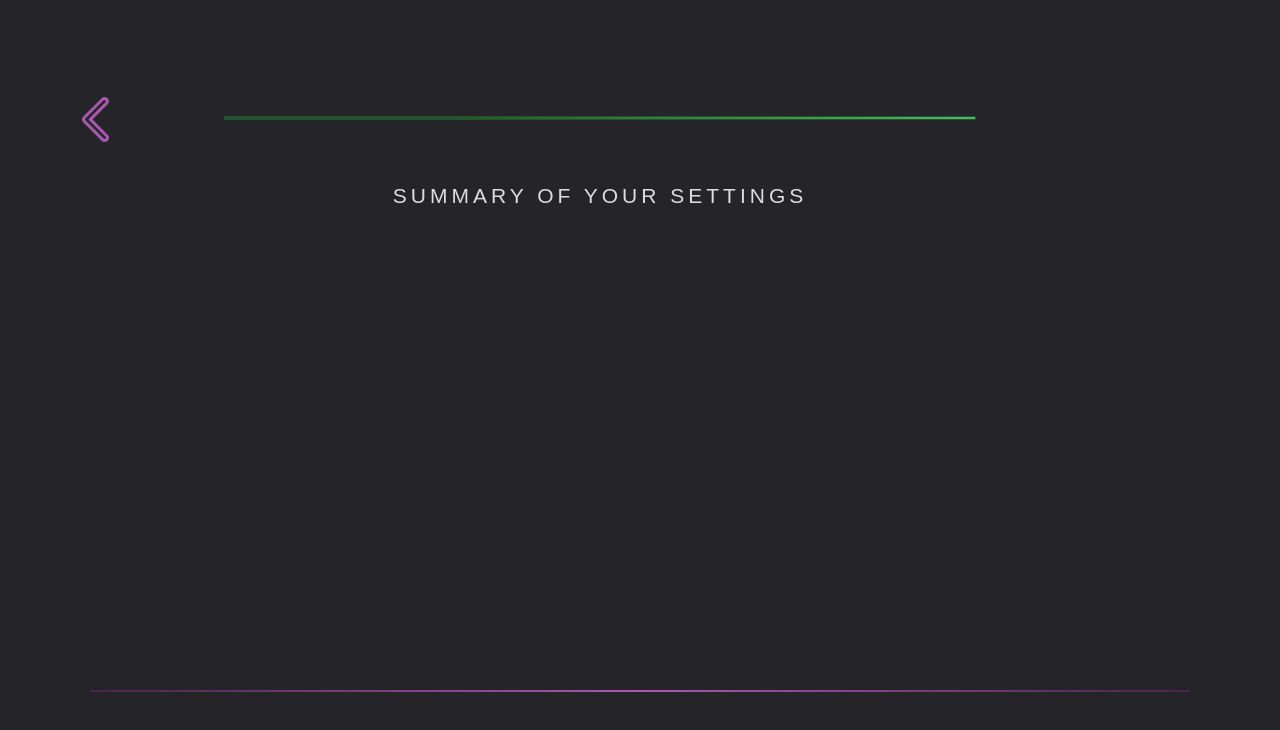
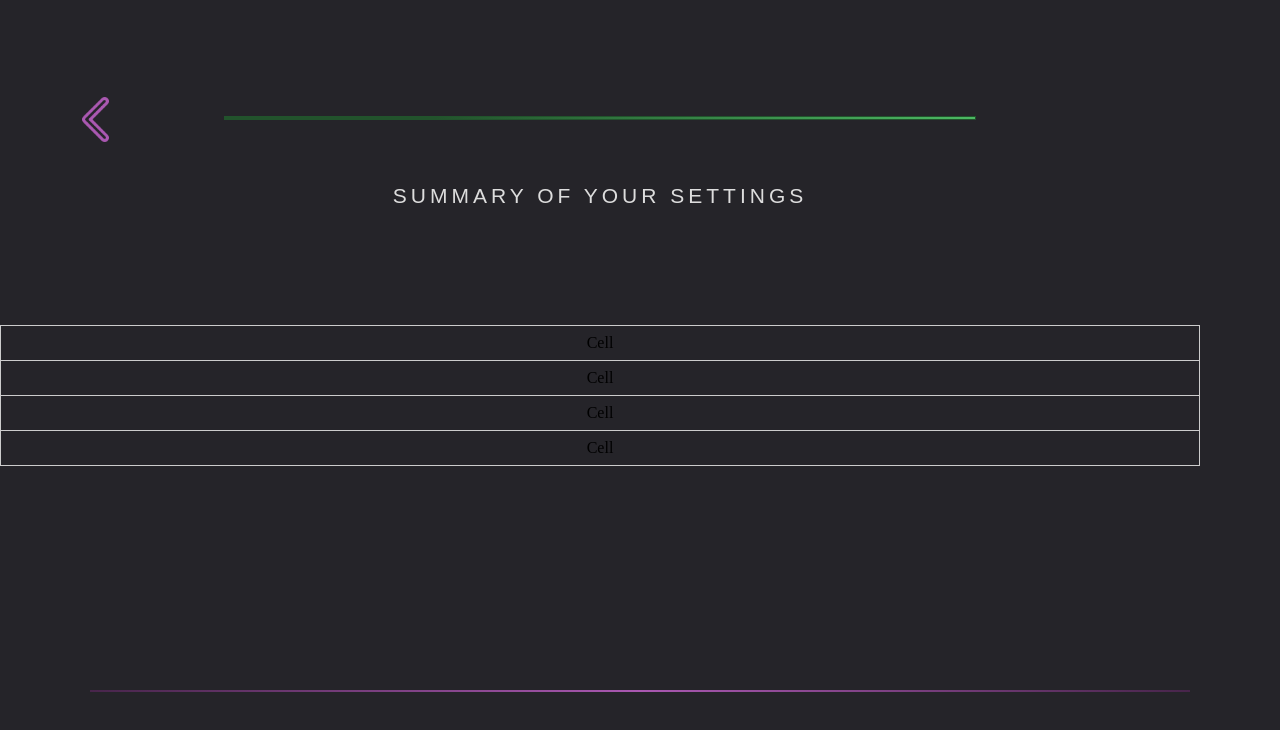
Before and after one commit to spacemeshos/sm-init-app-v2, a React (Create React App) app: page /guided/Summary in a window 1280 px wide. Shown: the top 730 px of the page. Built offline with nearby package versions, Linux system fonts and the light colour scheme.

Commit message:
table component creation

```diff
--- a/src/components/table.tsx
+++ b/src/components/table.tsx
@@ -1,12 +1,14 @@
 import React from 'react';
 import styled from 'styled-components';
 
+// Define the types for the table's properties
 type TableProps = {
     rows: number;
     columns: number;
     customStyles?: React.CSSProperties;
 };
 
+// Styled components for Table and TableCell
 const StyledTable = styled.table`
     width: 100%;
     border-collapse: collapse;
@@ -21,7 +23,7 @@ const TableCell = styled.td`
 const TableRow = styled.tr``;
 
 // Table component
-const Table: React.FC<TableProps> = ({ rows, columns }) => {
+const Table: React.FC<TableProps> = ({ rows, columns, customStyles }) => {
     const renderCells = (n: number) => {
         return Array.from({ length: n }, (_, index) => <TableCell key={index}>Cell</TableCell>);
     };
--- a/src/pages/GuidedCreate/Summary.tsx
+++ b/src/pages/GuidedCreate/Summary.tsx
@@ -6,6 +6,7 @@ import {
 import Title from "../../components/titles";
 import Colors from "../../styles/colors";
 import ProgressBar from "../../components/progress";
+import Table from "../../components/table";
 
 const NavProgress = styled.div`
   width: 1200px;
@@ -50,7 +51,7 @@ const Summary: React.FC = () => {
       </TextWrapper>
 
       <ContainerBottom>
-
+      <Table rows={4} columns={1}/>
       </ContainerBottom>
     </>
   );
```
